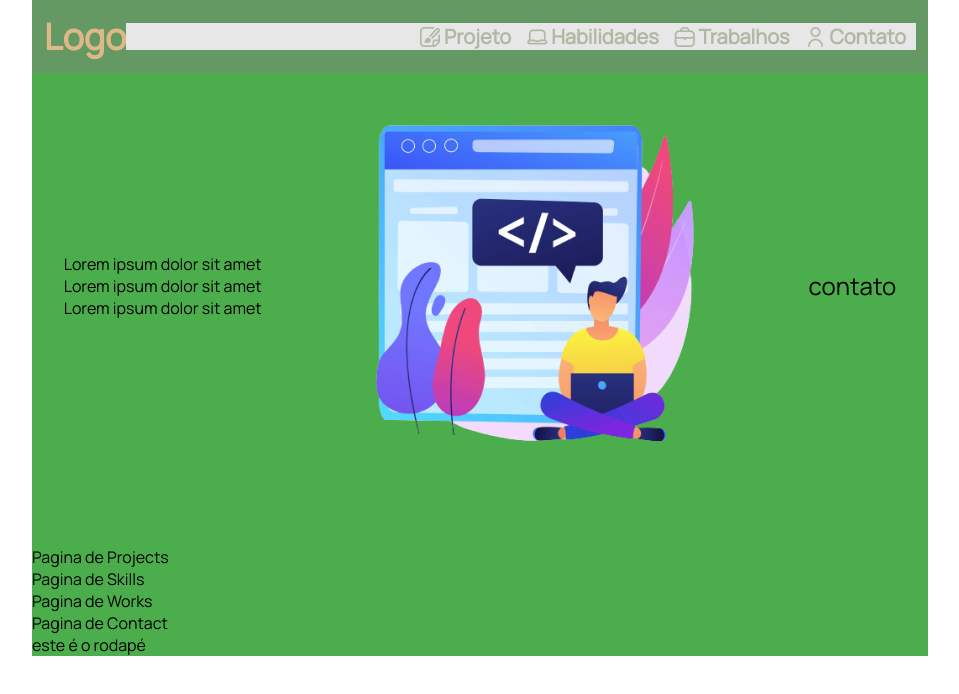
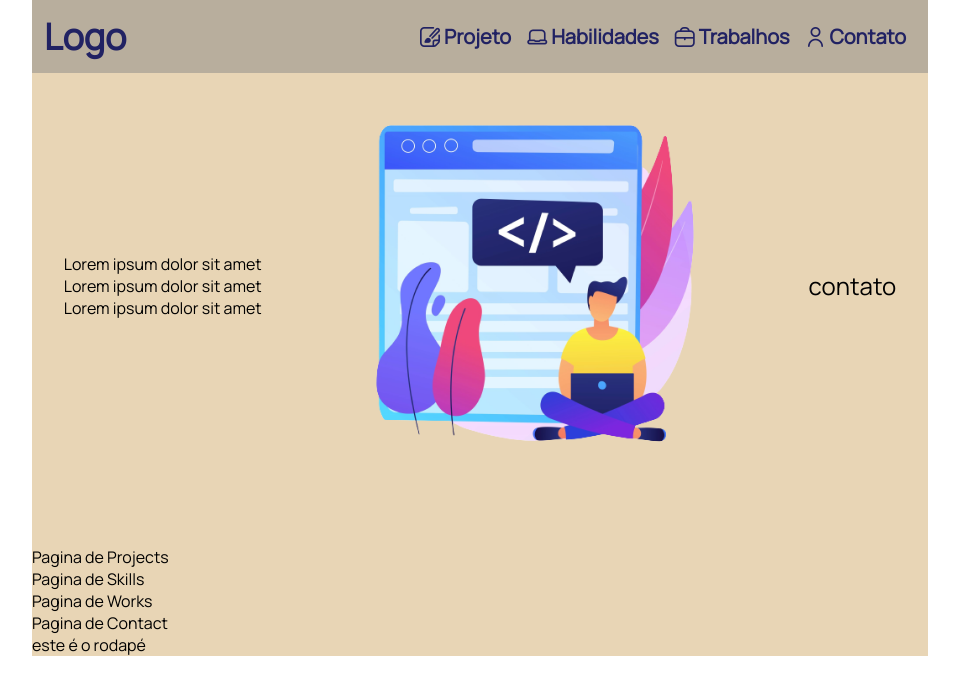
Before and after one commit to JordanoBaluz/portfolio1, a React (Create React App) app: page / in a window 1280 px wide. Shown: the top 694 px of the page, without its empty margins (160-1119 px from the left). Built offline with nearby package versions, Linux system fonts and the light colour scheme.

Commit message:
refactored the colors from body, header and header-menu

```diff
--- a/src/header/header.css
+++ b/src/header/header.css
@@ -9,7 +9,7 @@
 }
 
 .menu {
-  background-color: rgb(231, 231, 231);
+  background-color: transparent;
   display: flex;
   flex: 1;
   justify-content: flex-end;
@@ -30,7 +30,7 @@
 .logo {
   display: flex;
   font-size: 36px;
-  color: burlywood;
+  color: #212263;
   font-weight: 800;
 }
 
--- a/src/header/web/web.css
+++ b/src/header/web/web.css
@@ -12,7 +12,7 @@
 
 .web-option a {
   text-decoration: none;
-  color: rgba(74, 97, 40, 0.349);
+  color: #212263;
   display: flex;
   align-items: center;
 }
--- a/src/home/home.css
+++ b/src/home/home.css
@@ -7,7 +7,7 @@ html {
   flex-direction: column;
   width: 70%;
   margin: auto;
-  background-color: rgba(25, 151, 25, 0.781);
+  background-color: #e8d5b5;
 }
 
 @media only screen and (max-width: 1024px) {
```
